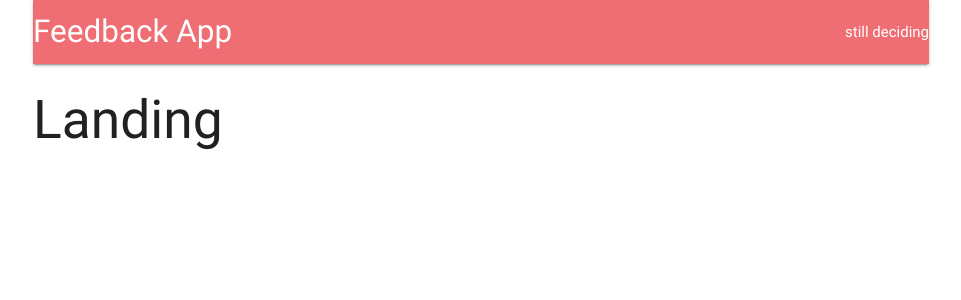
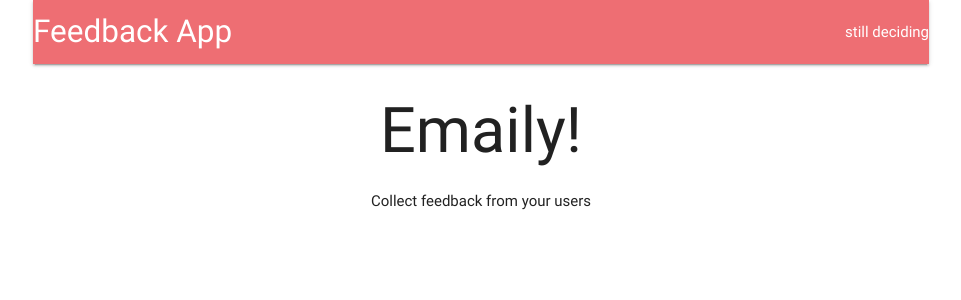
Before and after one commit to Narshe1412/feedback-react-app, a React (Create React App) app in the folder client/: page / in a window 1280 px wide. Shown: the top 300 px of the page, without its empty margins (159-1120 px from the left). Built offline with nearby package versions, Linux system fonts and the light colour scheme; no server answers.

Commit message:
created Landing component

```diff
--- a/client/src/components/App.js
+++ b/client/src/components/App.js
@@ -4,9 +4,10 @@
 import * as actions from '../actions';
 
 import Header from './Header';
+import Landing from './Landing';
 const Dashboard = () => <h2>Dashboard</h2>;
 const SurveyNew = () => <h2>SurveyNew</h2>;
-const Landing = () => <h2>Landing</h2>;
+
 
 class App extends Component {
   componentDidMount() {
--- /dev/null
+++ b/client/src/components/Landing.js
@@ -0,0 +1,12 @@
+import React from 'react';
+
+const Landing = () => {
+  return (
+    <div style={{ textAlign: 'center' }}>
+      <h1>Emaily!</h1>
+      Collect feedback from your users
+    </div>
+  );
+};
+
+export default Landing;
```
